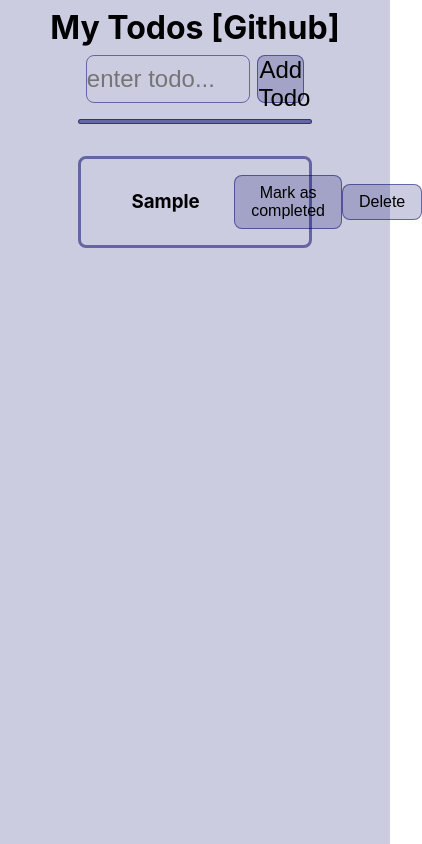
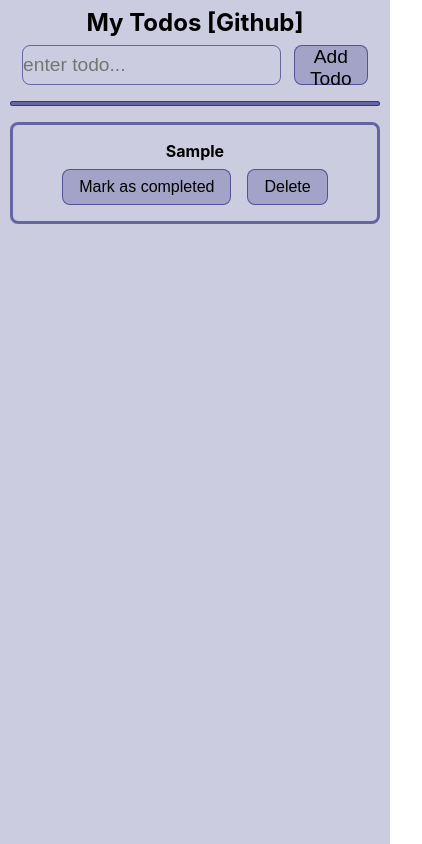
Before and after one commit to RameshNeupane/todo-app, a React (Create React App) app: page / in a window 390 px wide. Both pictures are taken after typing "Sample" into the empty fields and a click on the button "Add Todo". Shown: the whole page, 422 px wide, since content can reach past the window. Built offline with nearby package versions, Linux system fonts and the light colour scheme.

Commit message:
make app responsive for smaller screens

```diff
--- a/src/App.css
+++ b/src/App.css
@@ -29,3 +29,13 @@ hr {
   border-radius: 0.5rem;
   margin: 1rem 0;
 }
+
+@media only screen and (max-width: 1024px) {
+  .app-title {
+    font-size: 1.5rem;
+  }
+
+  hr {
+    width: 95%;
+  }
+}
--- a/src/components/AddTodo/AddTodo.css
+++ b/src/components/AddTodo/AddTodo.css
@@ -42,3 +42,15 @@
   border: 0.2rem solid rgba(0, 0, 100, 0.6);
   background-color: rgba(0, 0, 100, 0.3);
 }
+
+@media only screen and (max-width: 1024px) {
+  .add-todo {
+    width: 95%;
+  }
+
+  .todo-form input,
+  .todo-form button {
+    font-size: 1.2rem;
+    height: 2.5rem;
+  }
+}
--- a/src/components/Todo/Todo.css
+++ b/src/components/Todo/Todo.css
@@ -39,3 +39,21 @@
   text-decoration: line-through;
   color: gray;
 }
+
+@media only screen and (max-width: 1024px) {
+  .todo {
+    flex-direction: column;
+    gap: 0.5rem;
+  }
+
+  .todo-name {
+    width: 100%;
+    font-size: 1rem;
+  }
+
+  .todo-btns {
+    width: 100%;
+    justify-content: center;
+    gap: 1rem;
+  }
+}
--- a/src/components/TodoContainer/TodoContainer.css
+++ b/src/components/TodoContainer/TodoContainer.css
@@ -4,5 +4,10 @@
   flex-direction: column;
   align-items: center;
   justify-content: flex-start;
-  margin-top: 1rem;
 }
+
+@media only screen and (max-width: 1024px) {
+  .todo-container {
+    width: 95%;
+  }
+}
```
